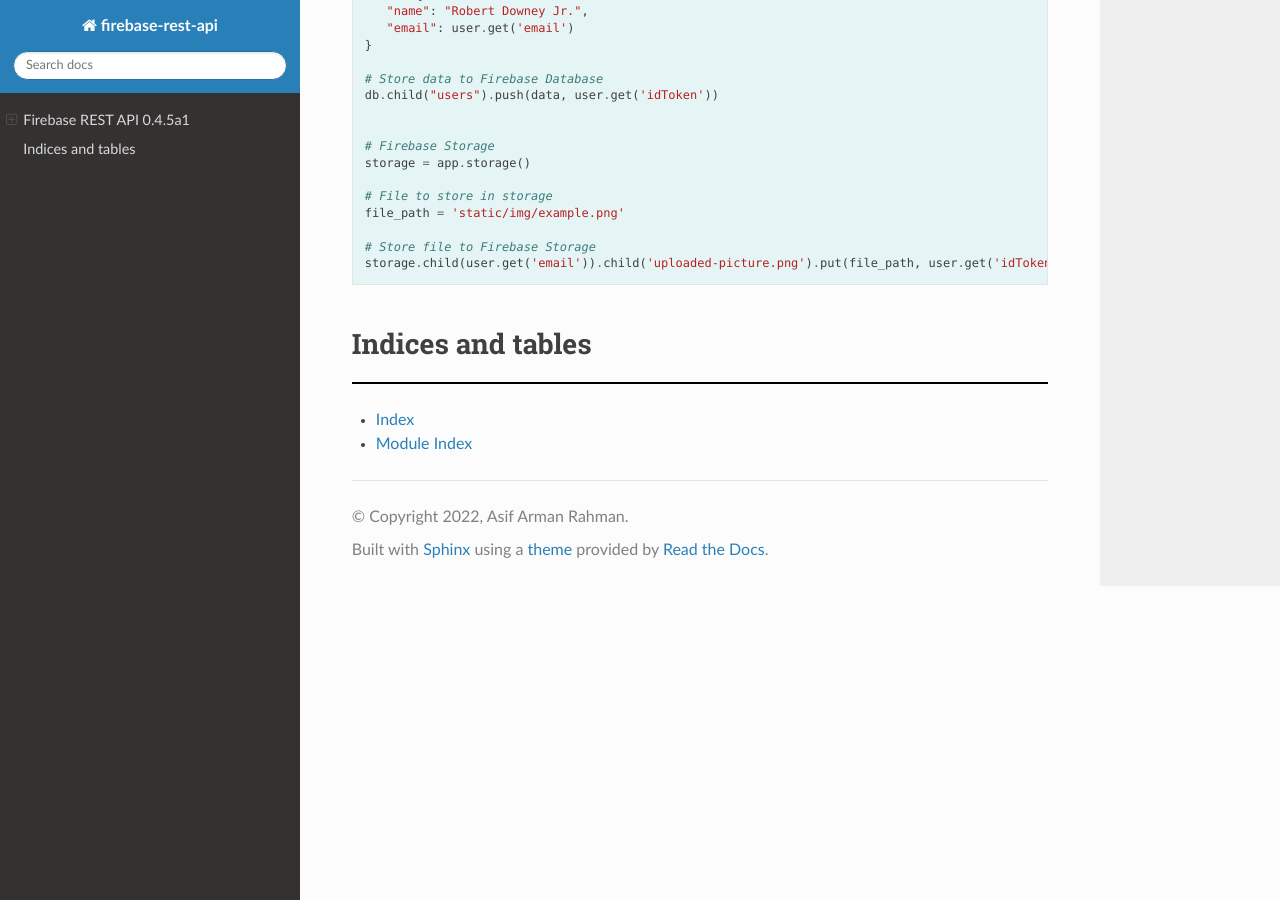
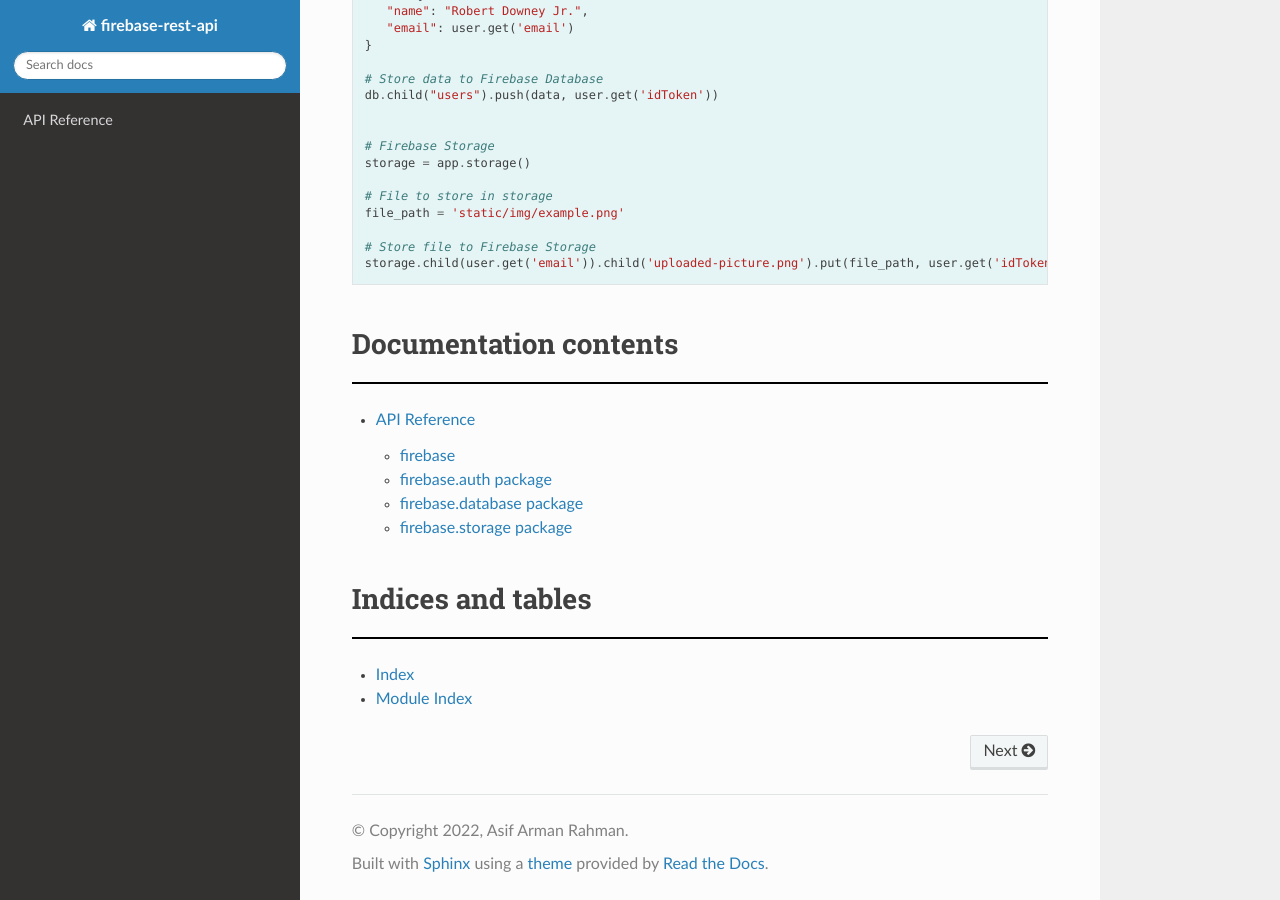
Before and after one commit to AsifArmanRahman/firebase-rest-api, a Sphinx documentation site: the page built from docs/index.rst, in a window 1280 px wide and 900 px high, scrolled down 1169 px. Built offline with Sphinx 7.4.7 and the Read the Docs theme 2.0.0, drawn with Linux system fonts in a browser that asks for light colours.

Commit message:
docs: add API reference

```diff
--- a/docs/conf.py
+++ b/docs/conf.py
@@ -33,6 +33,10 @@
 # extensions coming with Sphinx (named 'sphinx.ext.*') or your custom
 # ones.
 extensions = [
+	'sphinx.ext.autodoc',
+	'sphinx.ext.intersphinx',
+	'sphinx.ext.napoleon',
+	'sphinx.ext.viewcode',
 ]
 
 # Add any paths that contain templates here, relative to this directory.
@@ -42,6 +46,13 @@
 # directories to ignore when looking for source files.
 # This pattern also affects html_static_path and html_extra_path.
 exclude_patterns = ['_build', 'Thumbs.db', '.DS_Store']
+
+# Example configuration for intersphinx: refer to the Python standard library.
+intersphinx_mapping = {
+	'oauth2client': ("https://oauth2client.readthedocs.io/en/latest/", None),
+	'python': ("https://docs.python.org/3/", None),
+	'requests': ("https://requests.readthedocs.io/en/stable/", None),
+}
 
 
 # -- Options for HTML output -------------------------------------------------
--- /dev/null
+++ b/docs/firebase/firebase.auth.rst
@@ -0,0 +1,7 @@
+firebase.auth package
+---------------------
+
+.. automodule:: firebase.auth
+   :members:
+   :undoc-members:
+   :show-inheritance:
--- /dev/null
+++ b/docs/firebase/firebase.database.rst
@@ -0,0 +1,7 @@
+firebase.database package
+=========================
+
+.. automodule:: firebase.database
+   :members:
+   :undoc-members:
+   :show-inheritance:
--- /dev/null
+++ b/docs/firebase/firebase.rst
@@ -0,0 +1,7 @@
+firebase
+--------
+
+.. automodule:: firebase
+   :members:
+   :undoc-members:
+   :show-inheritance:
--- /dev/null
+++ b/docs/firebase/firebase.storage.rst
@@ -0,0 +1,7 @@
+firebase.storage package
+========================
+
+.. automodule:: firebase.storage
+   :members:
+   :undoc-members:
+   :show-inheritance:
--- /dev/null
+++ b/docs/firebase/modules.rst
@@ -0,0 +1,10 @@
+API Reference
+=============
+
+.. toctree::
+   :maxdepth: 1
+
+   firebase
+   firebase.auth
+   firebase.database
+   firebase.storage
--- a/docs/index.rst
+++ b/docs/index.rst
@@ -93,6 +93,16 @@
 
 
 
+Documentation contents
+######################
+
+.. toctree::
+   :maxdepth: 2
+
+   firebase/modules
+
+
+
 Indices and tables
 ##################
 
```
